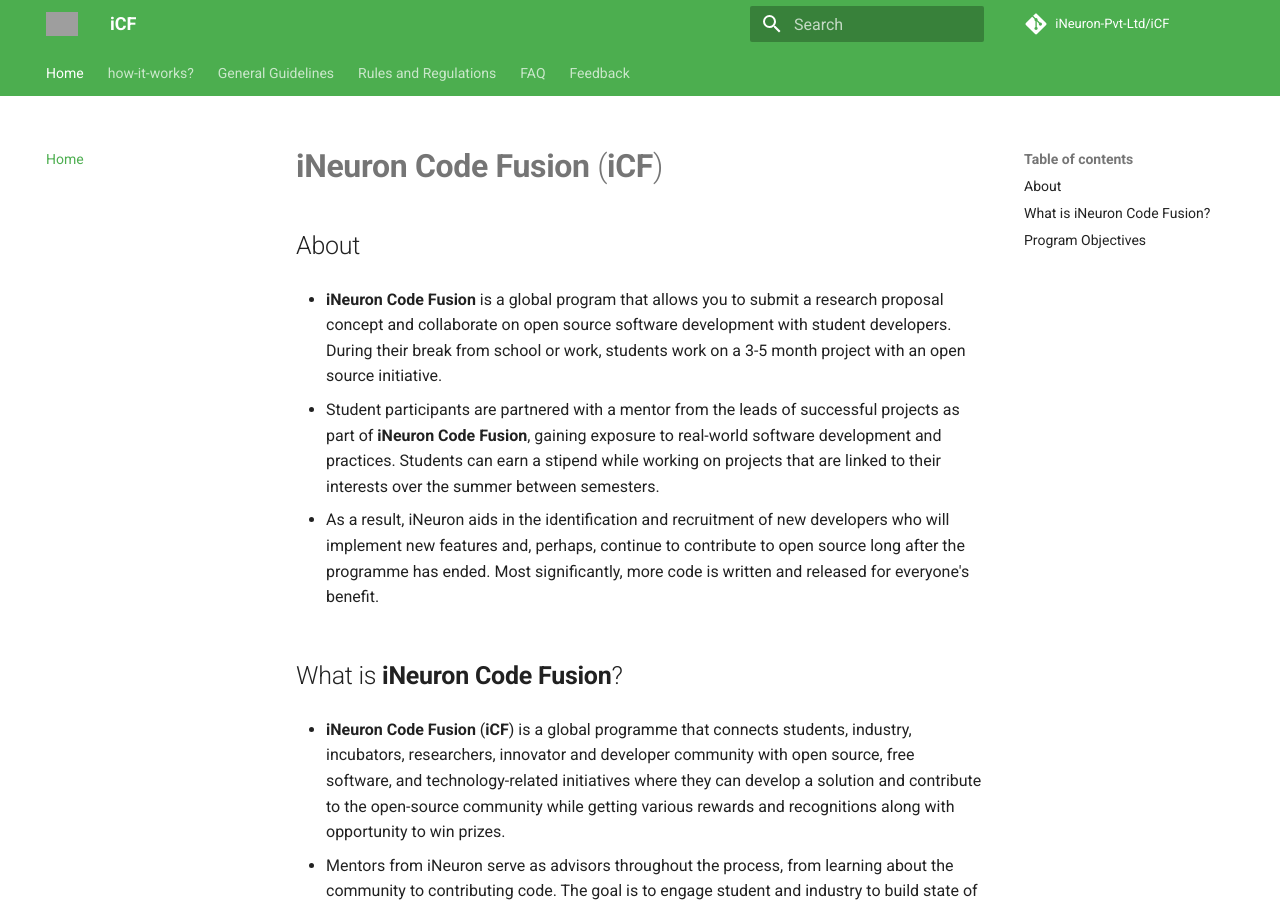
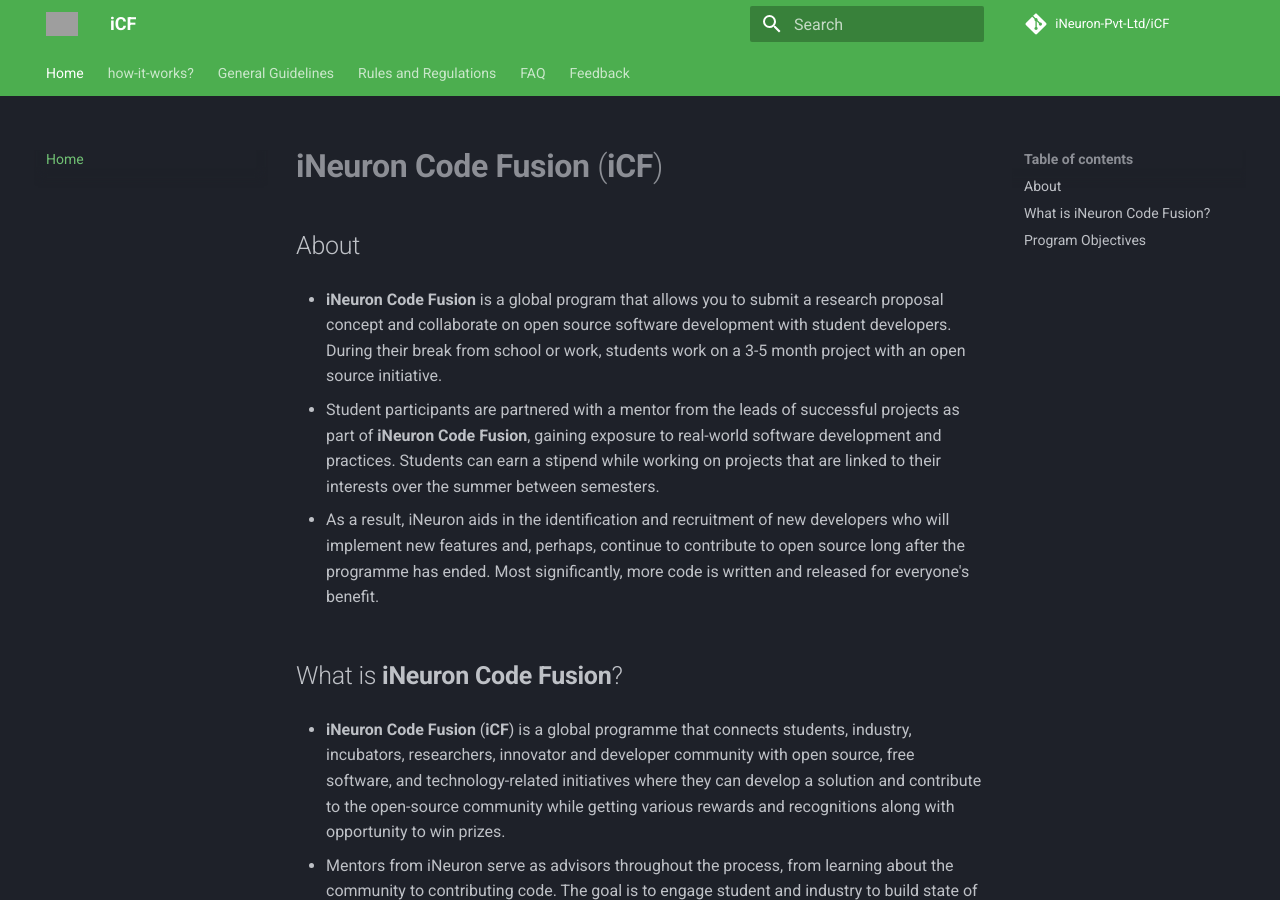
Before and after one commit to iNeuron-Pvt-Ltd/iCF, an MkDocs documentation site: the page built from docs/index.md, in a window 1280 px wide and 900 px high. Built offline with MkDocs 1.6.1 and Material for MkDocs 9.7.7, drawn with Linux system fonts in a browser that asks for light colours; comment, search, counter and statistics services are not loaded; grey boxes are pictures that could not be loaded.

```diff
--- a/mkdocs.yml
+++ b/mkdocs.yml
@@ -24,8 +24,9 @@
     - navigation.tabs
   language: en
   palette:
+    scheme: slate
     primary: green
-    accent: green
+    accent: lime
   logo: assets/mainLogo.jpg
 
 extra:
```
